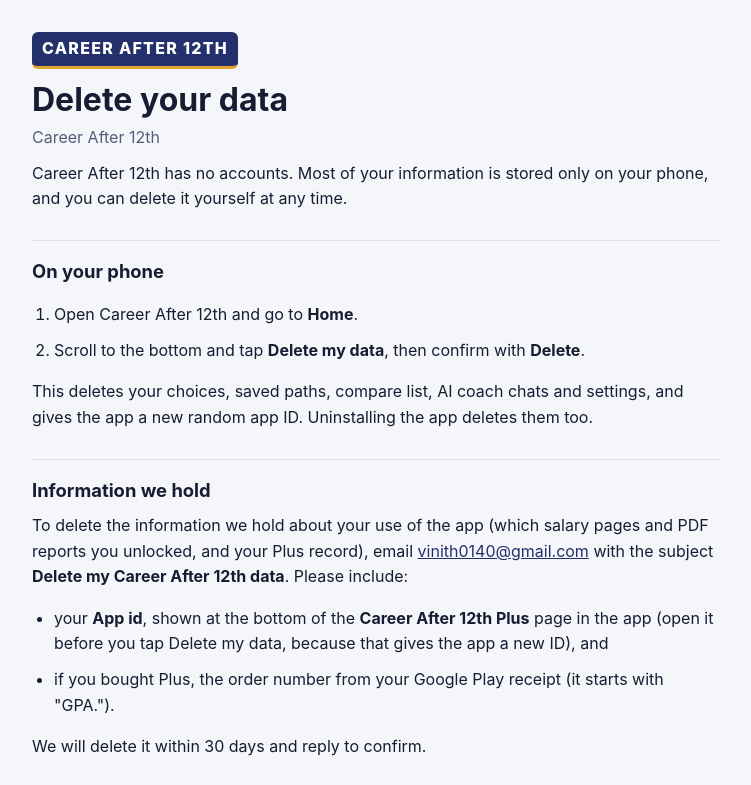
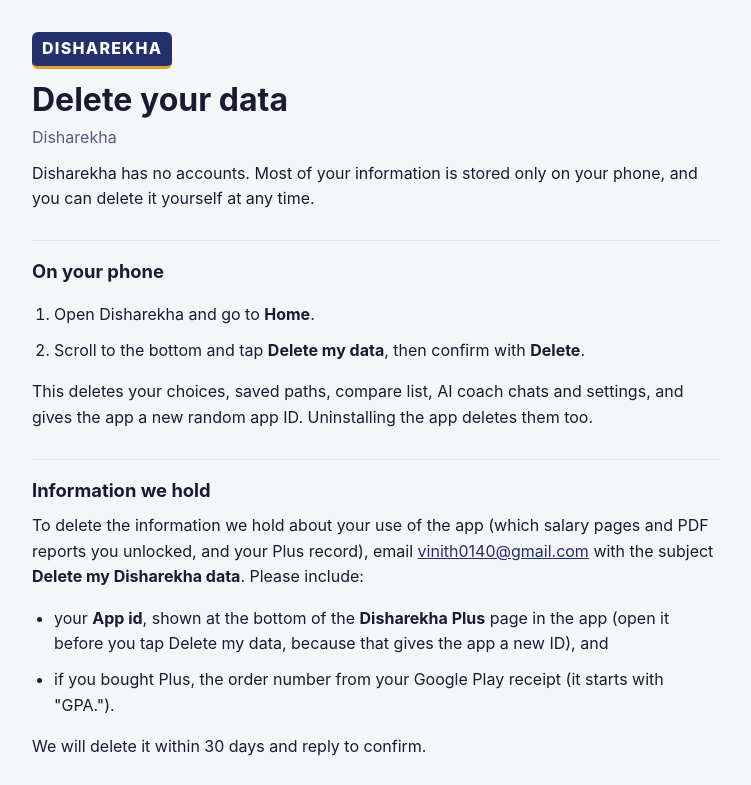
Before and after one commit to vinith0140/disharekha-legal, a plain HTML site: page delete-data.html in a window 1280 px wide. Shown: the top 785 px of the page, without its empty margins (264-1015 px from the left). Drawn offline with Linux system fonts and the light colour scheme.

Commit message:
Rename the app to Disharekha

```diff
--- a/delete-data.html
+++ b/delete-data.html
@@ -3,29 +3,29 @@
 <head>
 <meta charset="utf-8">
 <meta name="viewport" content="width=device-width, initial-scale=1">
-<title>Delete Your Career After 12th Data</title>
-<meta name="description" content="How to delete your data in the Career After 12th app.">
+<title>Delete Your Disharekha Data</title>
+<meta name="description" content="How to delete your data in the Disharekha app.">
 <link rel="stylesheet" href="style.css">
 </head>
 <body>
 <main>
-<p class="brand">CAREER AFTER 12TH</p>
+<p class="brand">DISHAREKHA</p>
 <h1>Delete your data</h1>
-<p class="muted">Career After 12th</p>
+<p class="muted">Disharekha</p>
 
-<p>Career After 12th has no accounts. Most of your information is stored only on your phone, and you can delete it yourself at any time.</p>
+<p>Disharekha has no accounts. Most of your information is stored only on your phone, and you can delete it yourself at any time.</p>
 
 <h2>On your phone</h2>
 <ol>
-<li>Open Career After 12th and go to <b>Home</b>.</li>
+<li>Open Disharekha and go to <b>Home</b>.</li>
 <li>Scroll to the bottom and tap <b>Delete my data</b>, then confirm with <b>Delete</b>.</li>
 </ol>
 <p>This deletes your choices, saved paths, compare list, AI coach chats and settings, and gives the app a new random app ID. Uninstalling the app deletes them too.</p>
 
 <h2>Information we hold</h2>
-<p>To delete the information we hold about your use of the app (which salary pages and PDF reports you unlocked, and your Plus record), email <a href="mailto:vinith0140@gmail.com">vinith0140@gmail.com</a> with the subject <b>Delete my Career After 12th data</b>. Please include:</p>
+<p>To delete the information we hold about your use of the app (which salary pages and PDF reports you unlocked, and your Plus record), email <a href="mailto:vinith0140@gmail.com">vinith0140@gmail.com</a> with the subject <b>Delete my Disharekha data</b>. Please include:</p>
 <ul>
-<li>your <b>App id</b>, shown at the bottom of the <b>Career After 12th Plus</b> page in the app (open it before you tap Delete my data, because that gives the app a new ID), and</li>
+<li>your <b>App id</b>, shown at the bottom of the <b>Disharekha Plus</b> page in the app (open it before you tap Delete my data, because that gives the app a new ID), and</li>
 <li>if you bought Plus, the order number from your Google Play receipt (it starts with "GPA.").</li>
 </ul>
 <p>We will delete it within 30 days and reply to confirm.</p>
```
Also changed, not shown: index.html (+6 -6 lines), 1 other file.
